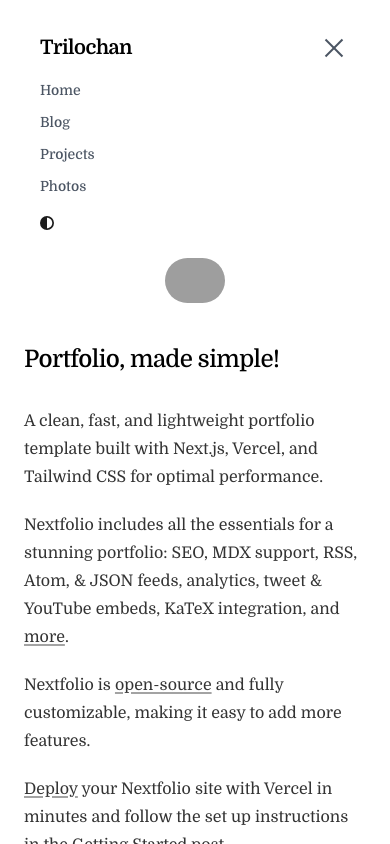
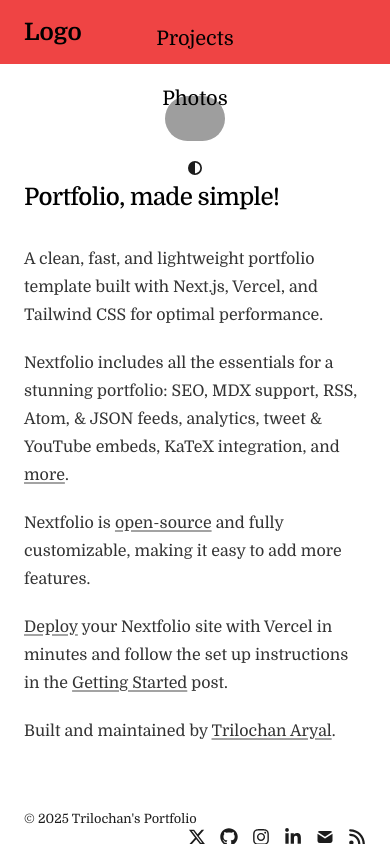
Before and after one commit to trilochanaryal/trilochan, a Next.js app: page / in a window 390 px wide. Both pictures are taken after a click on the button "Toggle menu". Shown: the top 844 px of the page. Built offline with nearby package versions, Linux system fonts and the light colour scheme; grey boxes are pictures that could not be loaded.

Commit message:
refactor navbar component structure and added hamburger menu

```diff
--- a/app/layout.tsx
+++ b/app/layout.tsx
@@ -1,7 +1,7 @@
 import './global.css';
 import type { Metadata } from 'next';
 import { Domine } from 'next/font/google';
-import { Navbar } from '@/components/nav';
+import { Navbar } from '@/components/navbar/nav';
 import { Analytics } from '@vercel/analytics/react';
 import { SpeedInsights } from '@vercel/speed-insights/next';
 import Footer from '@/components/footer';
@@ -55,7 +55,11 @@
   children: React.ReactNode;
 }) {
   return (
-    <html lang="en" className={`${domine.className} antialiased`}>
+    <html
+      lang="en"
+      className={`${domine.className} antialiased`}
+      suppressContentEditableWarning
+    >
       <head>
         <link
           rel="alternate"
@@ -76,14 +80,14 @@
           title="JSON Feed"
         />
       </head>
-      <body className="antialiased flex flex-col items-center justify-center mx-auto mt-2 lg:mt-8 mb-20 lg:mb-40">
+      <body className="antialiased flex flex-col items-center justify-center mx-auto mb-20 lg:mb-40">
         <ThemeProvider
           attribute="class"
           defaultTheme="system"
           enableSystem
           disableTransitionOnChange
         >
-          <main className="flex-auto min-w-0 mt-2 md:mt-6 flex flex-col px-6 sm:px-4 md:px-0 max-w-[640px] w-full">
+          <main className="flex-auto min-w-0 flex flex-col px-6 sm:px-4 md:px-0 max-w-[640px] w-full mt-24">
             <Navbar />
             {children}
             <Footer />
--- a/components/nav.tsx
+++ /dev/null
@@ -1,87 +0,0 @@
-'use client';
-import Link from 'next/link';
-import { ThemeSwitch } from './theme-switch';
-import { useState } from 'react';
-
-const navItems = {
-  '/': { name: 'Home' },
-  '/blog': { name: 'Blog' },
-  '/projects': { name: 'Projects' },
-  '/photos': { name: 'Photos' },
-};
-
-export function Navbar() {
-  const [isOpen, setIsOpen] = useState(false);
-
-  return (
-    <nav className="sticky top-0 z-50 backdrop-blur-sm bg-white/75 dark:bg-gray-900/75">
-      <div className="max-w-6xl mx-auto px-4 py-4">
-        <div className="flex items-center justify-between">
-          <Link
-            href="/"
-            className="text-xl font-bold tracking-tight hover:text-gray-600 dark:hover:text-gray-300"
-          >
-            Trilochan
-          </Link>
-
-          {/* Hamburger Button */}
-          <button
-            onClick={() => setIsOpen(!isOpen)}
-            className="md:hidden flex flex-col justify-center items-center w-8 h-8 space-y-1.5"
-          >
-            <span
-              className={`block w-6 h-0.5 bg-gray-600 dark:bg-gray-300 transition-transform duration-300 ${
-                isOpen ? 'rotate-45 translate-y-2' : ''
-              }`}
-            ></span>
-            <span
-              className={`block w-6 h-0.5 bg-gray-600 dark:bg-gray-300 transition-opacity duration-300 ${
-                isOpen ? 'opacity-0' : ''
-              }`}
-            ></span>
-            <span
-              className={`block w-6 h-0.5 bg-gray-600 dark:bg-gray-300 transition-transform duration-300 ${
-                isOpen ? '-rotate-45 -translate-y-2' : ''
-              }`}
-            ></span>
-          </button>
-
-          {/* Desktop Menu */}
-          <div className="hidden md:flex items-center space-x-6">
-            {Object.entries(navItems).map(([path, { name }]) => (
-              <Link
-                key={path}
-                href={path}
-                className="text-sm font-medium text-gray-600 hover:text-gray-800 dark:text-gray-400 dark:hover:text-gray-200"
-              >
-                {name}
-              </Link>
-            ))}
-            <ThemeSwitch />
-          </div>
-        </div>
-
-        {/* Mobile Menu */}
-        <div
-          className={`md:hidden ${
-            isOpen ? 'block' : 'hidden'
-          } pt-4 pb-3 space-y-3`}
-        >
-          {Object.entries(navItems).map(([path, { name }]) => (
-            <Link
-              key={path}
-              href={path}
-              className="block text-sm font-medium text-gray-600 hover:text-gray-800 dark:text-gray-400 dark:hover:text-gray-200"
-              onClick={() => setIsOpen(false)}
-            >
-              {name}
-            </Link>
-          ))}
-          <div className="pt-2">
-            <ThemeSwitch />
-          </div>
-        </div>
-      </div>
-    </nav>
-  );
-}
--- /dev/null
+++ b/components/navbar/hamburger.tsx
@@ -0,0 +1,40 @@
+'use client';
+
+import React from 'react';
+import { cn } from '@/lib/utils';
+
+type Props = {
+  isMenuOpen: boolean;
+  onToggleHamburger: () => void;
+};
+
+function Hamburger({ isMenuOpen, onToggleHamburger }: Props) {
+  return (
+    <button
+      className="z-50 flex flex-col md:hidden"
+      onClick={onToggleHamburger}
+      aria-label="Toggle menu"
+    >
+      <span
+        className={cn(
+          'h-0.5 w-6 bg-foreground transition-all duration-300 ease-in-out',
+          isMenuOpen && 'translate-y-1.5 rotate-45',
+        )}
+      ></span>
+      <span
+        className={cn(
+          'mt-1.5 h-0.5 w-6 bg-foreground transition-all duration-300 ease-in-out',
+          isMenuOpen && 'opacity-0',
+        )}
+      ></span>
+      <span
+        className={cn(
+          'mt-1.5 h-0.5 w-6 bg-foreground transition-all duration-300 ease-in-out',
+          isMenuOpen && '-translate-y-1.5 -rotate-45',
+        )}
+      ></span>
+    </button>
+  );
+}
+
+export default Hamburger;
--- /dev/null
+++ b/components/navbar/nav.tsx
@@ -0,0 +1,23 @@
+'use client';
+
+import React, { useState } from 'react';
+import Hamburger from './hamburger';
+import { Navlinks } from './navlinks';
+
+export function Navbar() {
+  const [isMenuOpen, setIsMenuOpen] = useState(false);
+
+  const toggleMenu = () => {
+    setIsMenuOpen(!isMenuOpen);
+  };
+
+  return (
+    <header className="fixed top-0 left-0 right-0 z-50 bg-background/80 backdrop-blur-sm transition-colors duration-300">
+      <div className="max-w-[640px] mx-auto px-6 sm:px-4 md:px-0 py-4 flex items-center justify-between relative w-full">
+        <div className="text-2xl font-bold z-50">Logo</div>
+        <Hamburger isMenuOpen={isMenuOpen} onToggleHamburger={toggleMenu} />
+        <Navlinks isMenuOpen={isMenuOpen} />
+      </div>
+    </header>
+  );
+}
--- /dev/null
+++ b/components/navbar/navlinks.tsx
@@ -0,0 +1,45 @@
+'use client';
+
+import Link from 'next/link';
+import { ThemeSwitch } from '../theme-switch';
+import { cn } from '@/lib/utils';
+
+const navItems = {
+  '/': { name: 'Home' },
+  '/blog': { name: 'Blog' },
+  '/projects': { name: 'Projects' },
+  '/photos': { name: 'Photos' },
+};
+
+type Props = {
+  isMenuOpen: boolean;
+};
+
+export function Navlinks({ isMenuOpen }: Props) {
+  return (
+    <nav
+      className={cn(
+        'fixed inset-0 bg-background/95 backdrop-blur-sm md:static md:bg-transparent md:backdrop-blur-none bg-red-500',
+        'flex flex-col items-center justify-center w-full',
+        'transition-all duration-300 ease-in-out',
+        'md:flex md:flex-row md:justify-end md:items-center md:h-auto',
+        isMenuOpen
+          ? 'opacity-100 visible'
+          : 'opacity-0 invisible md:opacity-100 md:visible',
+      )}
+    >
+      {Object.entries(navItems).map(([path, { name }]) => (
+        <Link
+          key={path}
+          href={path}
+          className="py-4 md:py-2 px-4 text-xl md:text-base transition-colors hover:text-primary"
+        >
+          {name}
+        </Link>
+      ))}
+      <div className="mt-8 md:mt-0 md:ml-6">
+        <ThemeSwitch />
+      </div>
+    </nav>
+  );
+}
```
